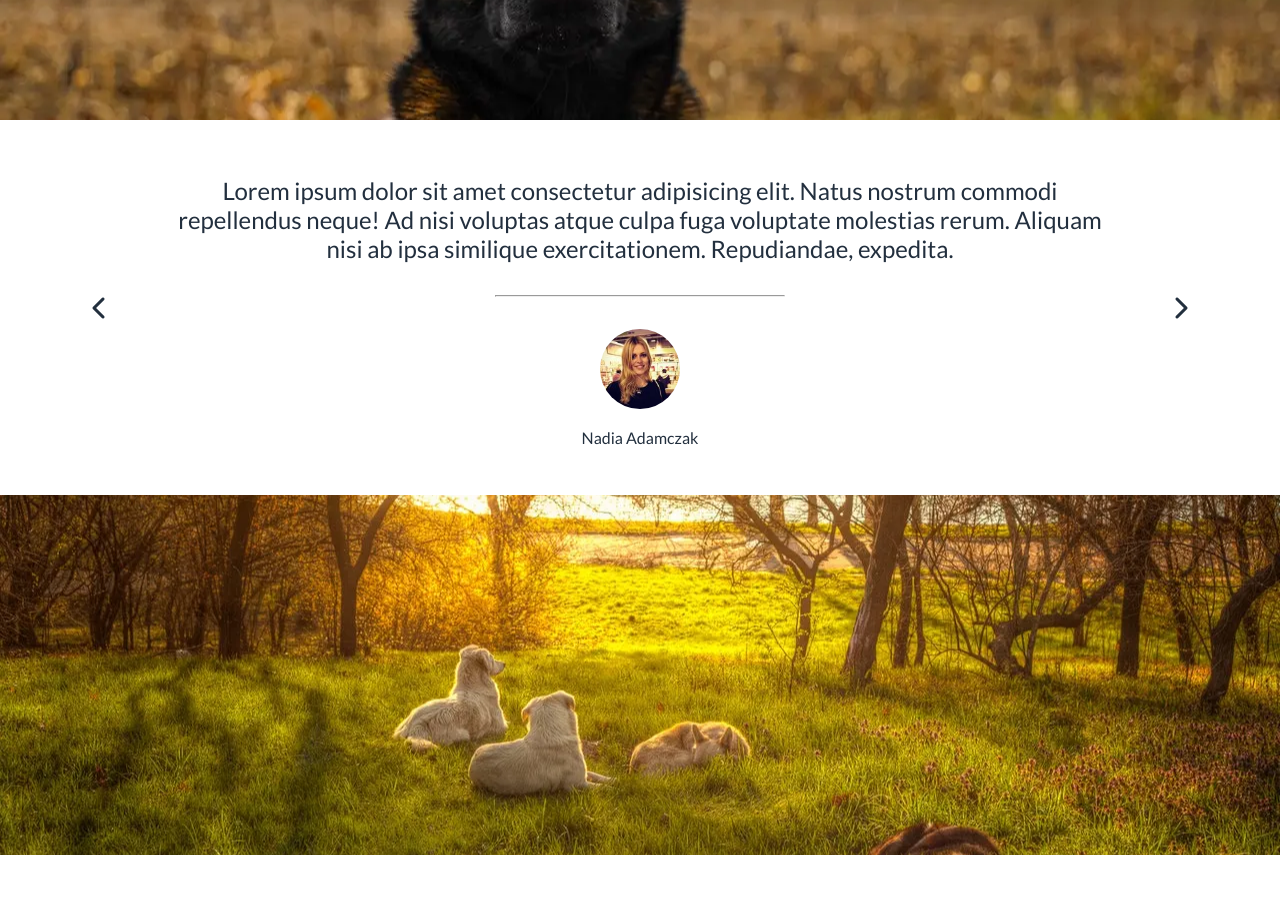
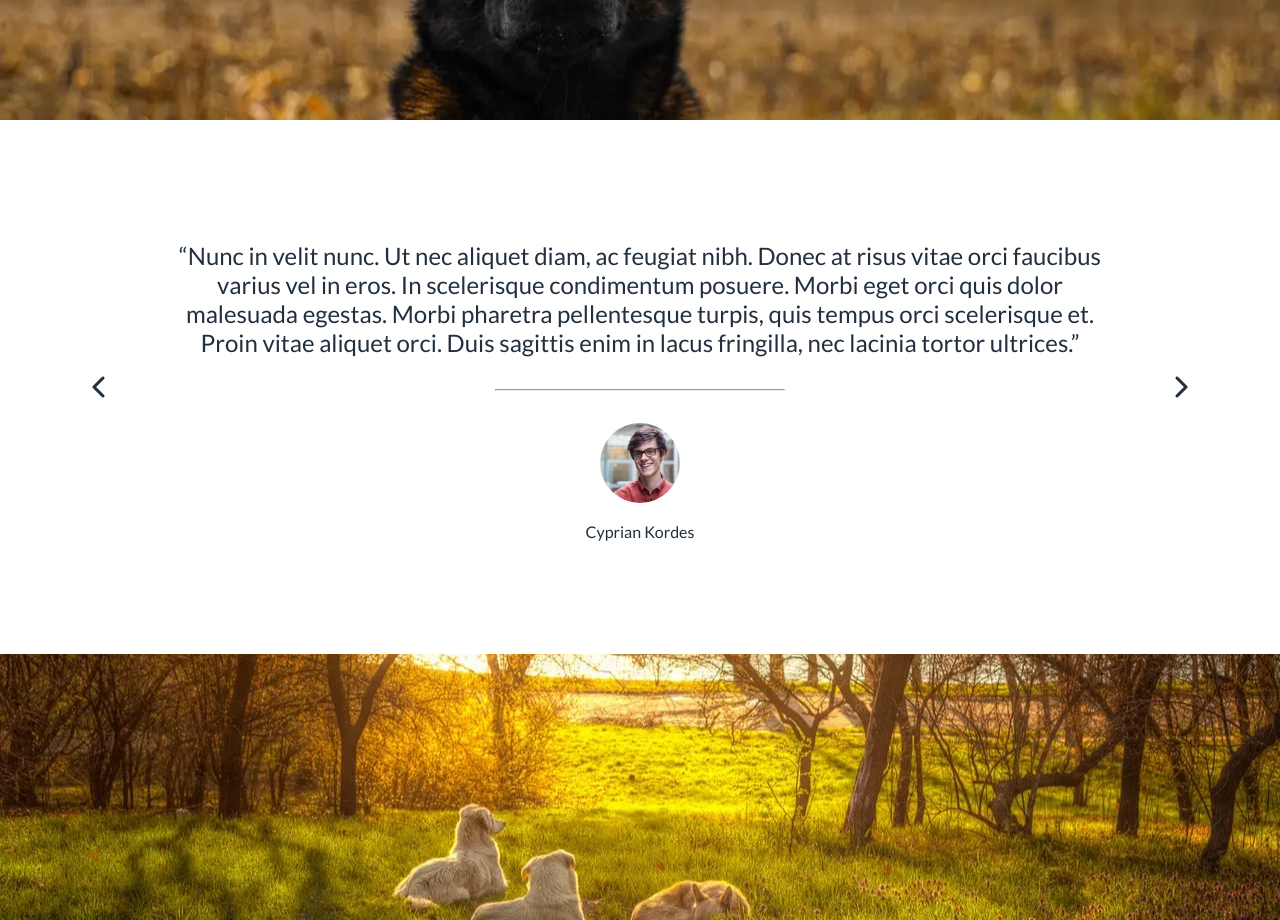
Before and after one commit to ike-tom/Woof-Woof, a plain HTML site: page index.html in a window 1280 px wide. Shown: the part 2220-3140 px from the top of the page. Drawn offline with Linux system fonts and the light colour scheme; grey boxes are pictures that could not be loaded.

Commit message:
testimonial slider added

```diff
--- a/css/style.css
+++ b/css/style.css
@@ -242,6 +242,7 @@ html, body {
     padding-top: 2rem;
     align-items: center;
     justify-content: center;
+    min-height: 470px;
 }
 
 .testimonial-arrow {
--- a/index.html
+++ b/index.html
@@ -115,7 +115,7 @@
         </div>
 
         <section class="testimonials container--fixed " id="testimonials">
-            <div class="testimonial-arrow"><i class="fas fa-chevron-left"></i></div>
+            <div class="testimonial-arrow testimonial-arrow--left"><i class="fas fa-chevron-left"></i></div>
             <div class="testimonial">
                 <p class="testimonial__description">Lorem ipsum dolor sit amet consectetur adipisicing elit. Natus
                     nostrum
@@ -130,7 +130,7 @@
                     </figcaption>
                 </figure>
             </div>
-            <div class="testimonial-arrow"><i class="fas fa-chevron-right"></i></div>
+            <div class="testimonial-arrow testimonial-arrow--right"><i class="fas fa-chevron-right"></i></div>
         </section>
 
         <div class="photo photo__third-photo">
--- a/scripts/script.js
+++ b/scripts/script.js
@@ -8,3 +8,74 @@ menuButton.addEventListener('click', function (event) {
     if (menu.classList.contains("nav__links--active")) menu.classList.remove("nav__links--active")
     else menu.classList.add("nav__links--active")
 })
+
+
+const slideList = [
+    {
+        img: "../img/32.jpg",
+        description: `“Lorem ipsum dolor sit amet consectetur adipisicing elit. Natus
+        nostrum
+        commodi repellendus neque! Ad nisi
+        voluptas atque culpa fuga voluptate molestias rerum. Aliquam nisi ab ipsa similique exercitationem.
+        Repudiandae, expedita.”`,
+        author: 'Nadia Adamczak',
+    },
+    {
+        img: "../img/51.jpg",
+        description: `“Nunc in velit nunc. Ut nec aliquet diam, ac feugiat nibh. Donec at risus vitae orci faucibus varius vel in eros. In scelerisque condimentum posuere. Morbi eget orci quis dolor malesuada egestas. Morbi pharetra pellentesque turpis, quis tempus orci scelerisque et. Proin vitae aliquet orci. Duis sagittis enim in lacus fringilla, nec lacinia tortor ultrices.”`,
+        author: 'Cyprian Kordes',
+    },
+    {
+        img: "../img/55.jpg",
+        description: `“Curabitur vitae nisi lacus. Fusce convallis nisl nec suscipit bibendum. Fusce volutpat, turpis tempus cursus iaculis, ante purus semper mi, eget bibendum neque nisl nec orci. Donec pulvinar maximus lorem non blandit. Aliquam euismod auctor sollicitudin. Nam egestas elit augue, vitae convallis ipsum maximus nec. Morbi consectetur condimentum dapibus.”`,
+        author: 'Józefina Badura',
+    },
+    {
+        img: "../img/2.jpg",
+        description: `“Sed lacinia, erat in pellentesque imperdiet, orci nisi eleifend sapien, sit amet aliquet mauris neque quis augue. Phasellus posuere rhoncus pretium. Vestibulum ante ipsum primis in faucibus orci luctus et ultrices posuere cubilia curae; Donec accumsan tellus eu ante convallis, non venenatis odio volutpat. Donec ultrices consequat nulla cursus vulputate.”`,
+        author: 'Ignacy Pasiński',
+    },
+    {
+        img: "../img/74.jpg",
+        description: `“Duis ut accumsan leo. Nulla id auctor neque. Aliquam erat diam, gravida eget scelerisque eget, hendrerit eu erat. Donec turpis dolor, egestas nec eros vel, accumsan fermentum dui. Aliquam ornare mi eu lectus maximus, non faucibus augue malesuada. Phasellus at turpis diam. Nullam at interdum enim, ac euismod libero.”`,
+        author: 'Ewa Nawrocka',
+    },
+]
+
+const description = document.querySelector('.testimonial__description')
+const image = document.querySelector('.testimonial__avatar')
+const author = document.querySelector('.testimonial__name')
+const leftArrow = document.querySelector('.testimonial-arrow--left')
+const rightArrow = document.querySelector('.testimonial-arrow--right')
+
+const time = 5000;
+let active = 0;
+
+const changeSlide = () => {
+    active++;
+    if (active === slideList.length) {
+        active = 0;
+    }
+    image.src = slideList[active].img;
+    description.textContent = slideList[active].description;
+    author.textContent = slideList[active].author;
+}
+
+const myTimer = setInterval(changeSlide, time)
+
+leftArrow.addEventListener("click", changeSlide)
+rightArrow.addEventListener("click", changeSlide)
+
+document.addEventListener("keydown", event => {
+    if (event.key === "ArrowRight") {
+        changeSlide()
+    }
+}
+)
+
+document.addEventListener("keydown", event => {
+    if (event.key === "ArrowLeft") {
+        changeSlide()
+    }
+}
+)
```
